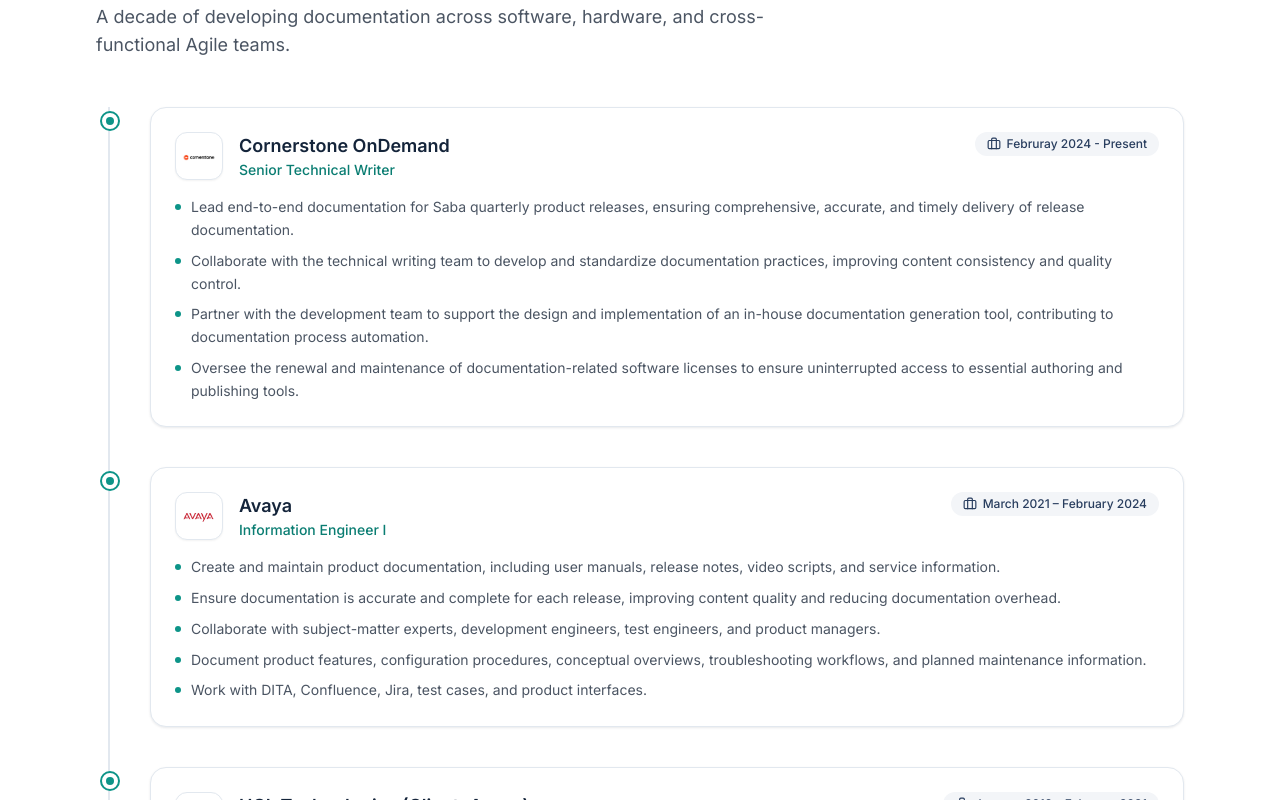
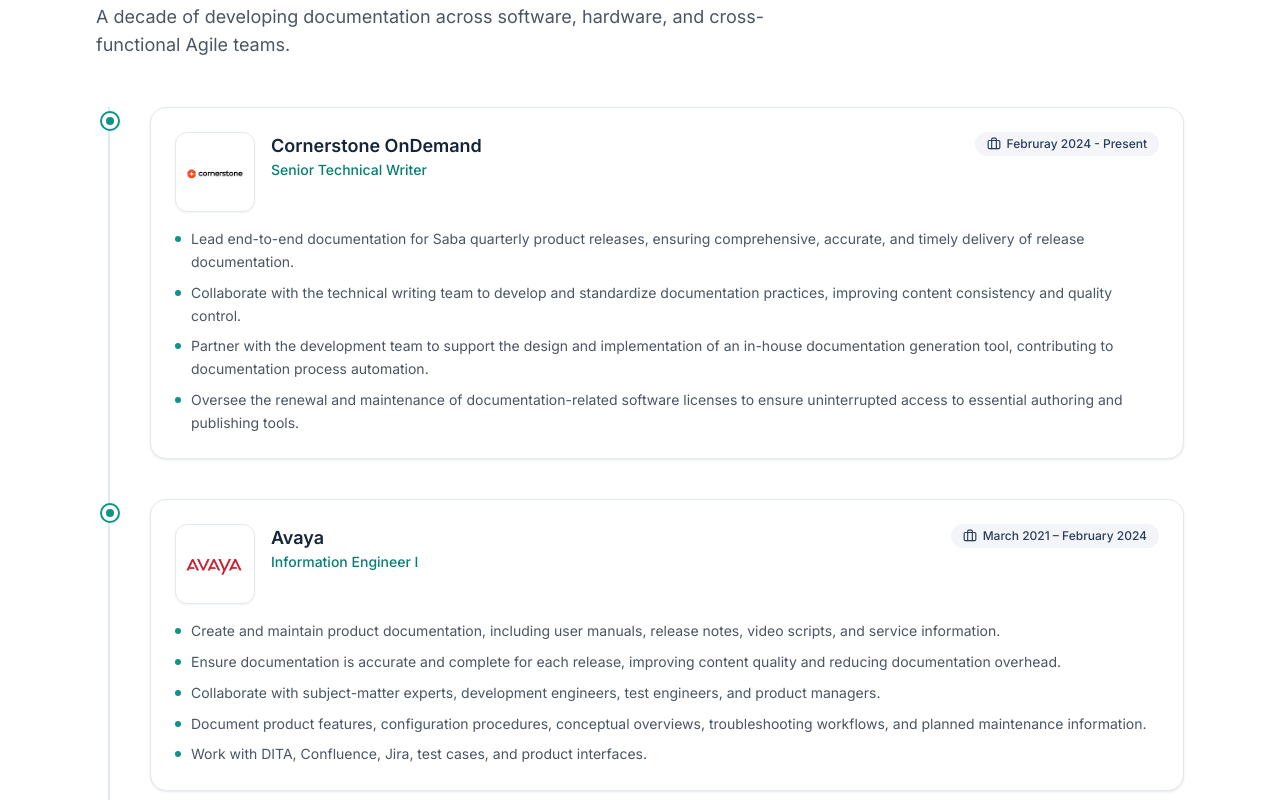
Before and after one commit to mahadevbabies7-creator/senior-technical-writer-portfolio, a React (Vite) app: page / in a window 1280 px wide. Shown: the part 5120-5920 px from the top of the page. Built offline with nearby package versions, Linux system fonts and the light colour scheme.

Commit message:
Update Experience.tsx

```diff
--- a/src/components/Experience.tsx
+++ b/src/components/Experience.tsx
@@ -15,6 +15,7 @@ function monogram(name: string) {
   return letters.join('') || '•';
 }
 
+
 function CompanyLogo({
   company,
   logo,
@@ -26,19 +27,19 @@ function CompanyLogo({
 
   return (
     <span
-      className="flex h-12 w-12 flex-none items-center justify-center overflow-hidden rounded-xl border border-navy-100 bg-white shadow-sm"
+      className="flex h-20 w-20 flex-none items-center justify-center overflow-hidden rounded-xl border border-navy-100 bg-white p-1 shadow-sm"
     >
       {logo && !imageError ? (
         <img
           src={logo}
           alt={`${company} logo`}
-          className="h-full w-full object-contain p-1"
+          className="h-full w-full object-contain"
           loading="lazy"
           onError={() => setImageError(true)}
         />
       ) : (
         <span
-          className="flex h-full w-full items-center justify-center bg-navy-900 text-sm font-bold text-teal-400"
+          className="flex h-full w-full items-center justify-center rounded-lg bg-navy-900 text-lg font-bold text-teal-400"
           aria-label={company}
         >
           {monogram(company)}
@@ -47,6 +48,7 @@ function CompanyLogo({
     </span>
   );
 }
+
 
 export function Experience() {
   return (
```
